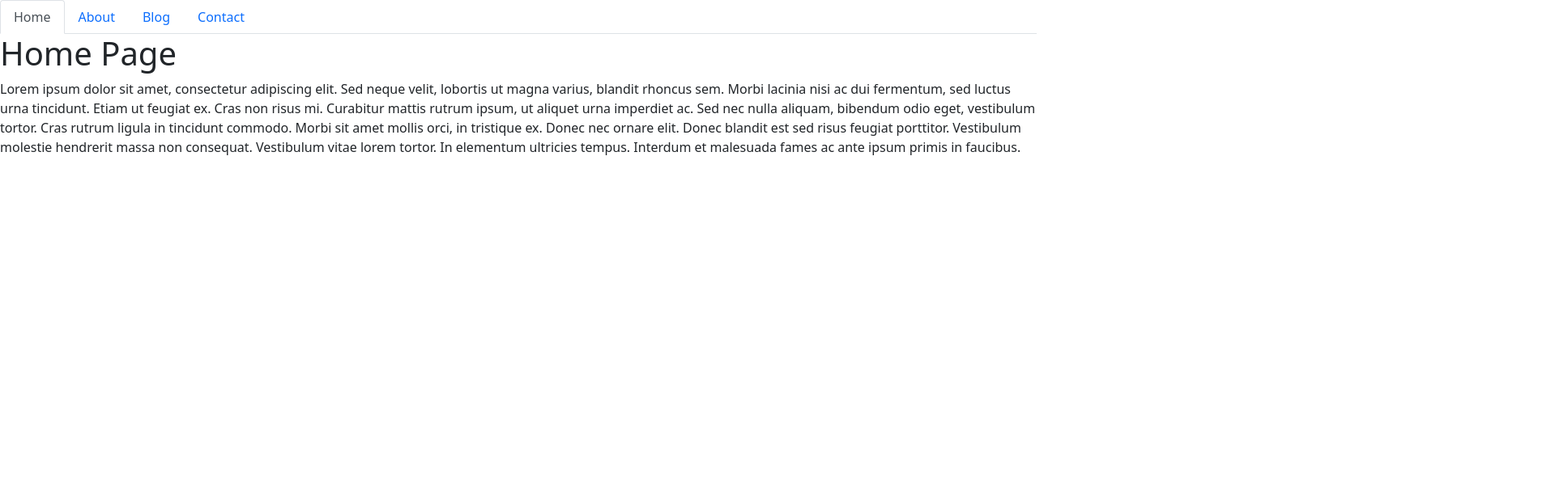
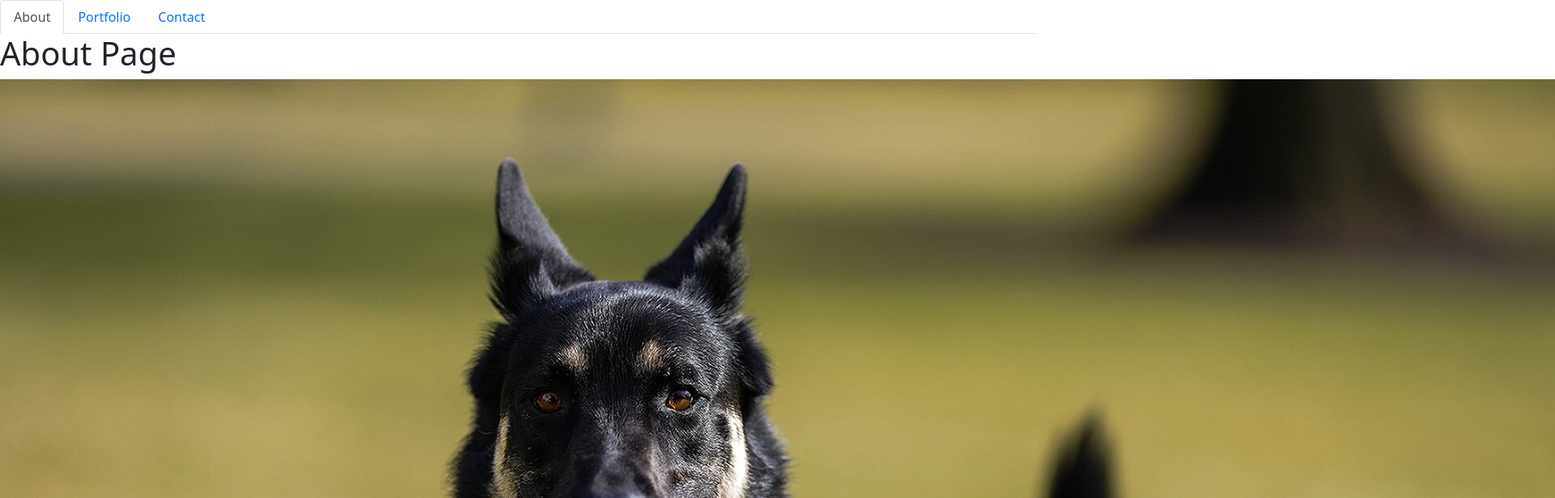
Before and after one commit to StephanieHeins/CurrentPortfolio, a React (Create React App) app: page / in a window 1280 px wide. Shown: the top 616 px of the page at 81% size, 1920 px wide, since content can reach past the window. Built offline with nearby package versions, Linux system fonts and the light colour scheme.

Commit message:
Added portfolio page

```diff
--- a/src/components/NavTabs.js
+++ b/src/components/NavTabs.js
@@ -5,7 +5,7 @@ import React from 'react';
 function NavTabs({ currentPage, handlePageChange }) {
   return (
     <ul className="nav nav-tabs">
-      <li className="nav-item">
+      {/* <li className="nav-item">
         <a
           href="#home"
           onClick={() => handlePageChange('Home')}
@@ -15,7 +15,7 @@ function NavTabs({ currentPage, handlePageChange }) {
         >
           Home
         </a>
-      </li>
+      </li> */}
       <li className="nav-item">
         <a
           href="#about"
@@ -28,12 +28,12 @@ function NavTabs({ currentPage, handlePageChange }) {
       </li>
       <li className="nav-item">
         <a
-          href="#blog"
-          onClick={() => handlePageChange('Blog')}
-          // Check to see if the currentPage is `Blog`, and if so we use the active link class from bootstrap. Otherwise, we set it to a normal nav-link
-          className={currentPage === 'Blog' ? 'nav-link active' : 'nav-link'}
+          href="#portfolio"
+          onClick={() => handlePageChange('Portfolio')}
+          // Check to see if the currentPage is `Portfolio`, and if so we use the active link class from bootstrap. Otherwise, we set it to a normal nav-link
+          className={currentPage === 'Portfolio' ? 'nav-link active' : 'nav-link'}
         >
-          Blog
+          Portfolio
         </a>
       </li>
       <li className="nav-item">
--- a/src/components/PortfolioContainer.js
+++ b/src/components/PortfolioContainer.js
@@ -2,22 +2,19 @@ import React, { useState } from 'react';
 import NavTabs from './NavTabs';
 import Home from './pages/Home';
 import About from './pages/About';
-import Blog from './pages/Blog';
+import Portfolio from './pages/Portfolio';
 import Contact from './pages/Contact';
 
 export default function PortfolioContainer() {
-  const [currentPage, setCurrentPage] = useState('Home');
+  const [currentPage, setCurrentPage] = useState('About');
 
   // This method is checking to see what the value of `currentPage` is. Depending on the value of currentPage, we return the corresponding component to render.
   const renderPage = () => {
-    if (currentPage === 'Home') {
-      return <Home />;
-    }
     if (currentPage === 'About') {
       return <About />;
     }
-    if (currentPage === 'Blog') {
-      return <Blog />;
+    if (currentPage === 'Portfolio') {
+      return <Portfolio />;
     }
     return <Contact />;
   };
--- a/src/components/pages/About.js
+++ b/src/components/pages/About.js
@@ -1,9 +1,11 @@
 import React from 'react';
+import dog from '../../images/dog.jpeg';
 
 export default function About() {
   return (
     <div>
       <h1>About Page</h1>
+      <img src={dog}/>
       <p>
         Nunc pharetra finibus est at efficitur. Praesent sed congue diam.
         Integer gravida dui mauris, ut interdum nunc egestas sed. Aenean sed
--- a/src/components/pages/Blog.js
+++ /dev/null
@@ -1,24 +0,0 @@
-import React from 'react';
-
-export default function Blog() {
-  return (
-    <div>
-      <h1>Blog Page</h1>
-      <p>
-        Donec a volutpat quam. Curabitur nec varius justo, sed rutrum ligula.
-        Curabitur pellentesque turpis sit amet eros iaculis, a mollis arcu
-        dictum. Ut vel ante eget massa ornare placerat. Etiam nisl orci, finibus
-        sodales volutpat et, hendrerit ut dolor. Suspendisse porta dictum nunc,
-        sed pretium risus rutrum eget. Nam consequat, ligula in faucibus
-        vestibulum, nisi justo laoreet risus, luctus luctus mi lacus sit amet
-        libero. Class aptent taciti sociosqu ad litora torquent per conubia
-        nostra, per inceptos himenaeos. Mauris pretium condimentum tellus eget
-        lobortis. Interdum et malesuada fames ac ante ipsum primis in faucibus.
-        Donec placerat accumsan mi, ut congue neque placerat eu. Donec nec ipsum
-        in velit pellentesque vehicula sit amet at augue. Maecenas aliquam
-        bibendum congue. Pellentesque semper, lectus non ullamcorper iaculis,
-        est ligula suscipit velit, sed bibendum turpis dui in sapien.
-      </p>
-    </div>
-  );
-}
--- /dev/null
+++ b/src/components/pages/Portfolio.js
@@ -0,0 +1,26 @@
+import React from 'react';
+import dog from "../../images/dog.jpeg"
+
+export default function Portfolio() {
+  const projects = [
+    {
+      name: "project1",
+      livelink: "https://stephanieheins.github.io/CovidCountryData/",
+      repo: "https://github.com/StephanieHeins/CovidCountryData",
+      image: dog
+    }
+  ]
+  return (
+    <div>
+      <h1>Portfolio</h1>
+      {projects.map(project => (
+        <div>
+          <h4>{project.name}</h4>
+          <img src={project.image}/>
+          <a href={project.livelink}>Live Site</a>
+          <a href={project.repo}>Repo</a>
+        </div>
+      ))}
+    </div>
+  );
+}
```
Also changed, not shown: src/images/dog.jpeg (added).
